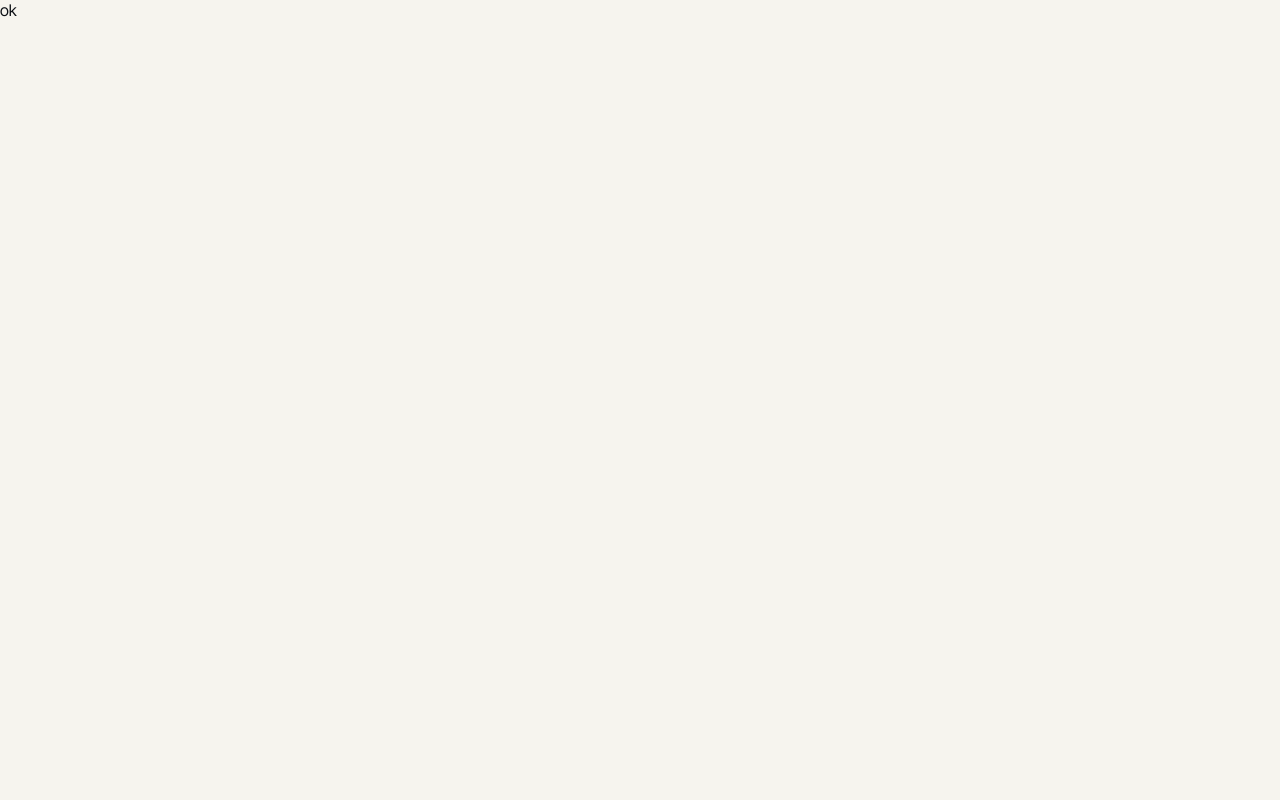
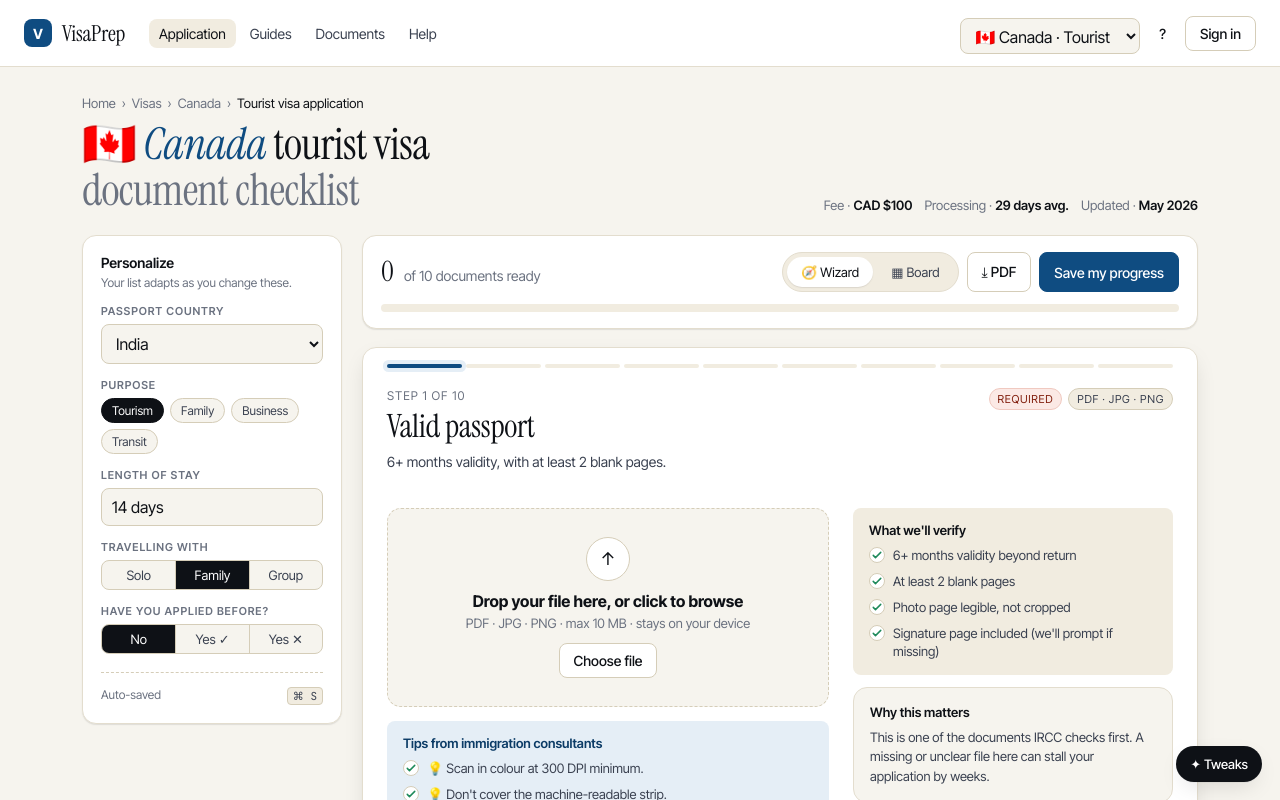
Before and after one commit to upadas/visaprep, a React (Vite) app: page / in a window 1280 px wide. Shown: the top 800 px of the page. Built offline with nearby package versions, Linux system fonts and the light colour scheme.

Commit message:
feat: wire App root — full wizard + board + persistence

```diff
--- a/src/App.jsx
+++ b/src/App.jsx
@@ -1,3 +1,124 @@
+import { useEffect, useCallback, useState } from 'react'
+import { useStore } from './store/useStore'
+import { DOCS } from './data/docs'
+import { COUNTRIES } from './data/countries'
+import TopBar from './components/TopBar'
+import Rail from './components/Rail'
+import ProgressBar from './components/ProgressBar'
+import Toast from './components/Toast'
+import TweaksPanel from './components/TweaksPanel'
+import Wizard from './wizard/Wizard'
+import Board from './board/Board'
+
 export default function App() {
-  return <div>ok</div>
+  const {
+    country, setCountry,
+    view, setView,
+    current, setCurrent,
+    profile, setProfile,
+    statuses, setStatus,
+    files, setFiles,
+    tweaks, setTweak,
+    resetProgress,
+  } = useStore()
+
+  const c = COUNTRIES[country]
+  const done  = DOCS.filter((d) => statuses[d.id] === 'done').length
+  const total = DOCS.length
+
+  useEffect(() => {
+    document.body.dataset.theme   = tweaks.theme
+    document.body.dataset.density = tweaks.density
+  }, [tweaks.theme, tweaks.density])
+
+  useEffect(() => {
+    const onKey = (e) => {
+      if (view !== 'wizard') return
+      if (['INPUT','SELECT','TEXTAREA'].includes(e.target.tagName)) return
+      if (e.key === 'ArrowRight') setCurrent(Math.min(DOCS.length - 1, current + 1))
+      if (e.key === 'ArrowLeft')  setCurrent(Math.max(0, current - 1))
+    }
+    window.addEventListener('keydown', onKey)
+    return () => window.removeEventListener('keydown', onKey)
+  }, [view, current, setCurrent])
+
+  const [toast, setToast] = useState({ msg: '', show: false })
+  const flash = useCallback((msg) => {
+    setToast({ msg, show: true })
+    setTimeout(() => setToast((t) => ({ ...t, show: false })), 1800)
+  }, [])
+
+  const handleCountry = (val) => { setCountry(val); flash('Switched country') }
+  const handleReset   = () => { resetProgress(); flash('Progress reset') }
+
+  return (
+    <div className="app">
+      <TopBar country={country} onCountry={handleCountry} />
+
+      <div>
+        <div className="page-head">
+          <div className="crumbs">
+            <a href="#">Home</a><span>›</span>
+            <a href="#">Visas</a><span>›</span>
+            <a href="#">{c.name}</a><span>›</span>
+            <span style={{ color: 'var(--ink)' }}>Tourist visa application</span>
+          </div>
+          <div className="page-title">
+            <h1>{c.flag} <em>{c.name}</em> tourist visa<br />
+              <span style={{ color: 'var(--muted)' }}>document checklist</span>
+            </h1>
+            <div className="meta">
+              <span>Fee · <b>{c.fee}</b></span>
+              <span>Processing · <b>{c.proc}</b></span>
+              <span>Updated · <b>May 2026</b></span>
+            </div>
+          </div>
+        </div>
+
+        <div className="page-body">
+          <div className="layout">
+            <Rail profile={profile} setProfile={setProfile} />
+
+            <div className="main">
+              <ProgressBar
+                done={done}
+                total={total}
+                view={view}
+                setView={setView}
+                onPdf={() => flash('PDF generated')}
+                onSave={() => flash('Saved & emailed')}
+              />
+
+              {view === 'wizard'
+                ? <Wizard
+                    docs={DOCS}
+                    statuses={statuses}
+                    current={current}
+                    setCurrent={setCurrent}
+                    setStatus={setStatus}
+                    files={files}
+                    setFiles={setFiles}
+                  />
+                : <Board
+                    docs={DOCS}
+                    statuses={statuses}
+                    setStatus={setStatus}
+                    setCurrent={setCurrent}
+                    setView={setView}
+                  />
+              }
+
+              <div style={{ display: 'flex', justifyContent: 'space-between', alignItems: 'center', marginTop: 6, fontSize: 12, color: 'var(--muted)' }}>
+                <span>Auto-saved locally · sync across devices by saving with email.</span>
+                <button className="btn ghost sm" onClick={handleReset}>Reset progress</button>
+              </div>
+            </div>
+          </div>
+        </div>
+      </div>
+
+      <TweaksPanel tweaks={tweaks} setTweak={setTweak} />
+      <Toast msg={toast.msg} show={toast.show} />
+    </div>
+  )
 }
```
